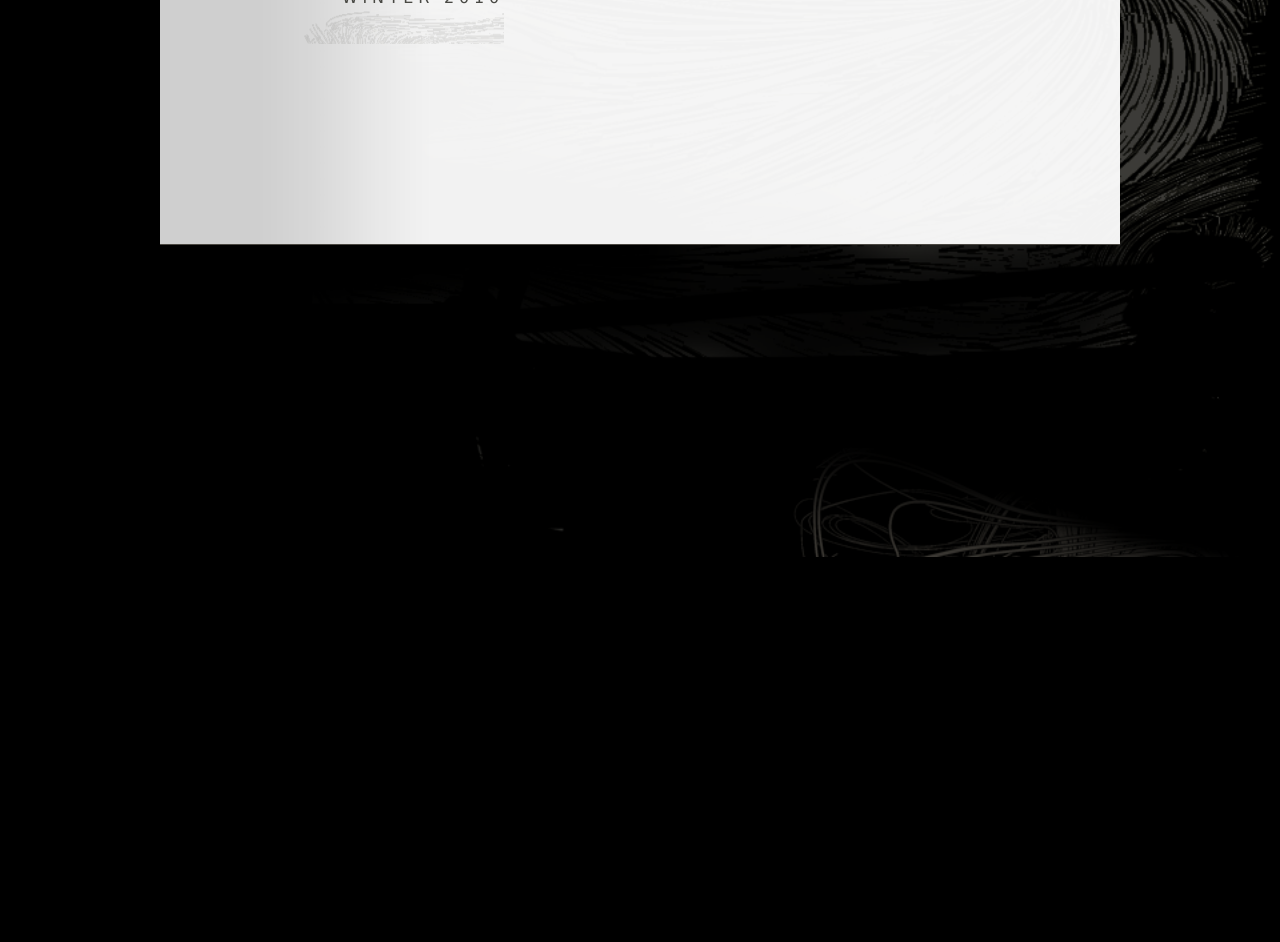
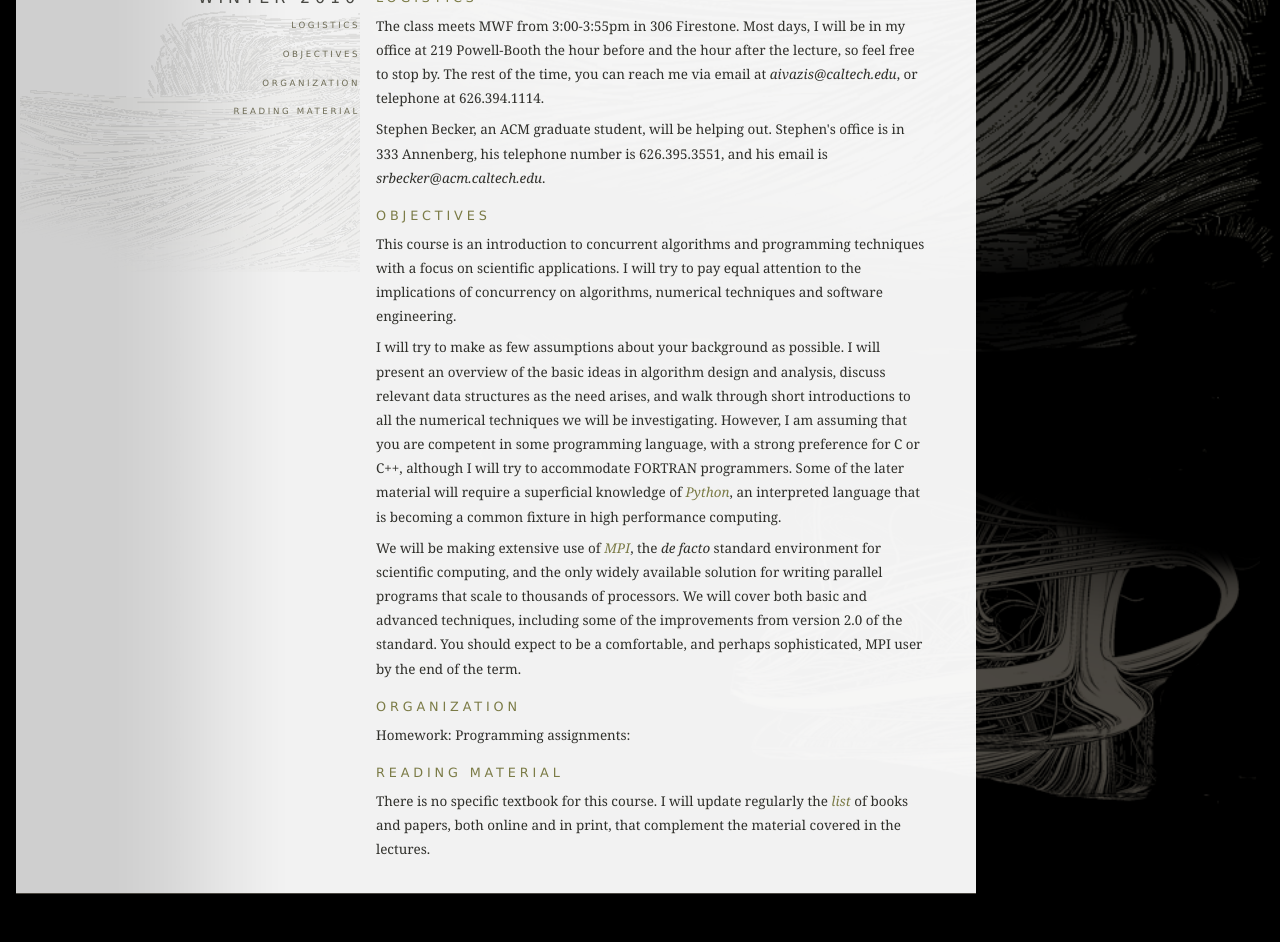
Before and after one commit to aivazis/acm114, a plain HTML site: page www/syllabus.html in a window 1280 px wide. Shown: the part 243-1185 px from the top of the page. Before the commit the page ends 800 px from the top, so only its background shows below. Drawn offline with Linux system fonts and the light colour scheme.

Commit message:
Started fleshing out the syllabus

```diff
--- a/www/styles/content.css
+++ b/www/styles/content.css
@@ -10,41 +10,68 @@
  */
 
 #content {
-    width: 60em;
-    min-height: 16em;
-    padding: 1em 0 1em 0;
+    width: 34.5em;
+    padding: 1.0em 3.0em 2.0em 22.5em;
+
+    min-height: 12em;
+
     border-bottom: solid 1px #4a4741;
     background: url(../images/content.png) repeat;
     font-family: georgia, serif;
 }
 
+#content h1 {
+    margin: 1em 0 0 0;
+    font-size: 100%;
+    font-weight: normal;
+    text-transform: uppercase;
+    letter-spacing: 0.3em;
+    color: #7b7b46;
+}
+
+#content h4 {
+    margin: 1.25em 0 0 0;
+
+    font-family: futura, verdana, arial, sans-serif;
+    font-size: 80%;
+    font-weight: normal;
+    letter-spacing: 0.3em;
+    line-height: 150%;
+    text-transform: uppercase;
+    color: #7b7b46;
+}
+
 #content p {
-    width: 42em;
-    margin-left: 27em;
     padding-top: .5em;
     font-size: 84%;
     line-height: 180%;
     color: #2f2f2a;
     }
 
-div.resume {
-}
-
-div.resume h4 {
-    margin: 1em 0em 0em 22.5em;
-
-    font-style: italic;
-    font-weight: normal;
-    letter-spacing: 0.3em;
-    line-height: 150%;
-    text-transform: lowercase;
-    color: #7b7b46;
-}
-
-div.resume ul {
-    margin: 1em 0em 0em 27em;
+#content ul {
+    margin: 1em 0 0 0;
     font-size: 84%;
     line-height: 140%;
 }
 
+#content a:link {
+    font-style: italic;
+    color: #7b7b46;
+}
+
+#content a:visited {
+    font-style: italic;
+    color: #7b7b46;
+}
+
+#content a:active {
+    font-style: italic;
+    color: #7b7b46;
+}
+
+#content a:hover {
+    font-style: italic;
+    color: #7b7b46;
+}
+
 /* end of file  */
--- a/www/styles/sidebar.css
+++ b/www/styles/sidebar.css
@@ -13,6 +13,8 @@
     float: left;
     width: 21.5em;
     margin: 1.0em 1.0em 0 0;
+
+    min-height: 22em;
 
     font-family: futura, verdana, arial, sans-serif;
     text-align: right;
@@ -30,7 +32,7 @@
 }
 
 #sidebar h2 {
-    padding: 1.0em 0 0.5em 0;
+    margin: 1.0em 0 0.5em 0;
     font-size: 80%;
     font-weight: normal;
     letter-spacing: 0.3em;
--- a/www/styles/stationery.css
+++ b/www/styles/stationery.css
@@ -40,7 +40,7 @@ div.clear-all-floats {
 }
 
 body {
-    margin: 0em auto;
+    margin: 1em;
     font-size: 12pt;
     width: 60em;
     font-family: futura, helvetica, arial, sans-serif;
@@ -72,7 +72,6 @@ body {
     font-weight: normal;
     font-variant: small-caps;
     letter-spacing: 0.08em;
-    color: #6d6b55;
     color: #474a41;
 }
 
--- a/www/syllabus.html
+++ b/www/syllabus.html
@@ -47,14 +47,68 @@
   <div id="sidebar" style="background: url(images/flow.png) no-repeat top right;">
     <h1>Winter 2010</h1>
     <ul class="navigation">
-      <li><a href="#"></a></li>
+      <li><a href="#logistics">Logistics</a></li>
+      <li><a href="#objectives">Objectives</a></li>
+      <li><a href="#organization">Organization</a></li>
+      <li><a href="#reading">Reading material</a></li>
     </ul>
   </div>
 
   <div id="content">
+    <h4><a id="logistics">Logistics</a></h4>
+    <p>
+      The class meets MWF from 3:00-3:55pm in 306 Firestone. Most days, I will be in my office
+      at 219 Powell-Booth the hour before and the hour after the lecture, so feel free to stop
+      by. The rest of the time, you can reach me via email at
+      <em>aivazis&#64;caltech.edu</em>, or telephone at 626.394.1114.
+    </p>
+    <p>
+      Stephen Becker, an ACM graduate student, will be helping out. Stephen's office is in 333
+      Annenberg, his telephone number is 626.395.3551, and his email
+      is <em>srbecker&#64;acm.caltech.edu</em>.
+    </p>
+
+    <h4><a id="objectives">Objectives</a></h4>
+    <p>
+      This course is an introduction to concurrent algorithms and programming techniques with a
+      focus on scientific applications. I will try to pay equal attention to the implications
+      of concurrency on algorithms, numerical techniques and software engineering.
+    </p>
+    <p>
+      I will try to make as few assumptions about your background as possible. I will present
+      an overview of the basic ideas in algorithm design and analysis, discuss relevant data
+      structures as the need arises, and walk through short introductions to all the numerical
+      techniques we will be investigating. However, I am assuming that you are competent in
+      some programming language, with a strong preference for C or C++, although I will try to
+      accommodate FORTRAN programmers. Some of the later material will require a superficial
+      knowledge of <a href="http://www.python.org">Python</a>, an interpreted language that is
+      becoming a common fixture in high performance computing.
+    </p>
+    <p>
+      We will be making extensive use of <a href="http://mcs.anl.gov/mpi">MPI</a>, the <em>de
+      facto</em> standard environment for scientific computing, and the only widely available
+      solution for writing parallel programs that scale to thousands of processors. We will
+      cover both basic and advanced techniques, including some of the improvements from version
+      2.0 of the standard. You should expect to be a comfortable, and perhaps sophisticated,
+      MPI user by the end of the term.
+    </p>
+
+    <h4><a id="organization">Organization</a></h4>
+    <p>
+      Homework:
+      Programming assignments:
+    </p>
+
+    <h4><a id="reading">Reading material</a></h4>
+    <p>
+      There is no specific textbook for this course. I will update regularly the
+      <a href="references.html">list</a> of books and papers, both online and in print, that
+      complement the material covered in the lectures.
+    </p>
+
   </div>
 
-  <div id="#colophon" class="clear-all-floats">
+  <div id="colophon" class="clear-all-floats">
     &nbsp;
   </div>
 
```
